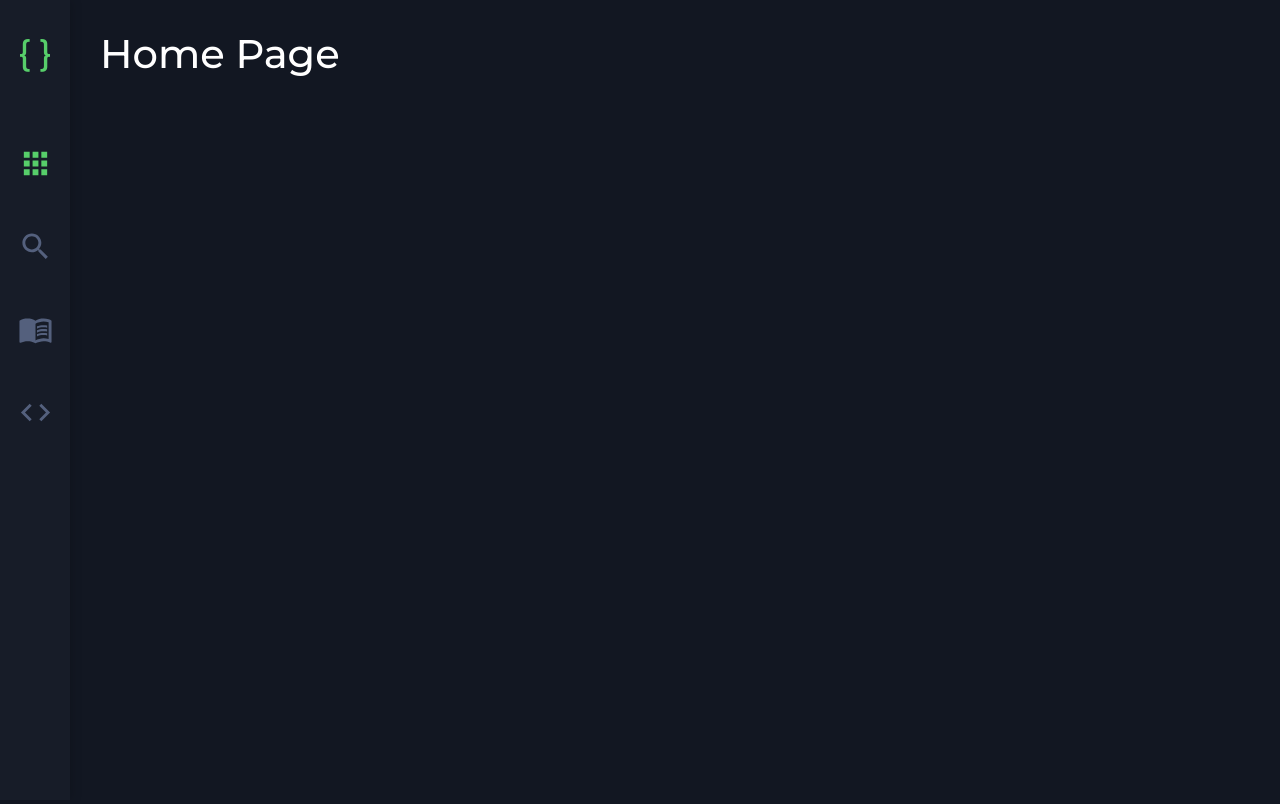
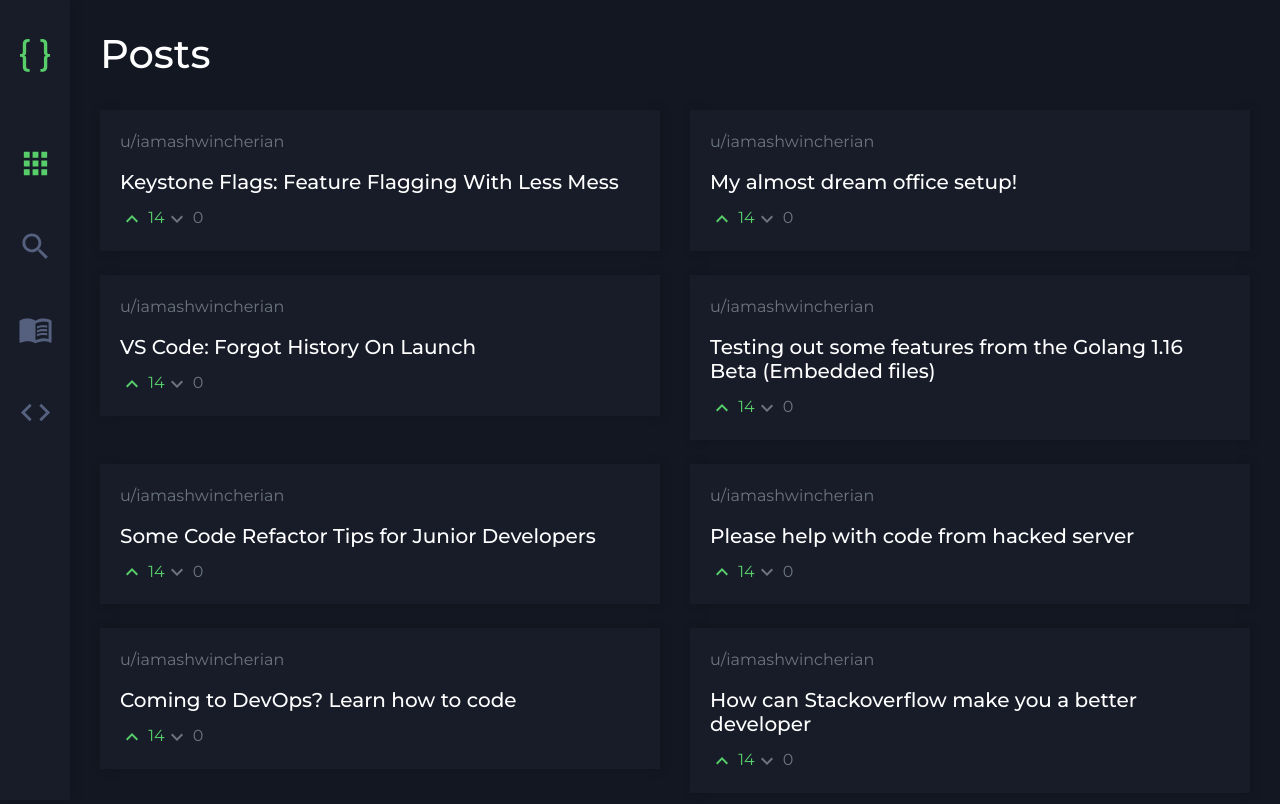
Before and after one commit to app-dot-lab/learn-to-code, a React (Create React App) app in the folder client/: page / in a window 1280 px wide. Shown: the top 804 px of the page. Built offline with nearby package versions, Linux system fonts and the light colour scheme.

Commit message:
Added dummy blog posts in home page

```diff
--- a/client/src/api/backend.js
+++ b/client/src/api/backend.js
@@ -1,7 +1,7 @@
 import axios from 'axios'
 
 const Backend = axios.create({
-    baseURL: 'http://localhost:5000'
+    baseURL: 'http://localhost:5000/'
 })
 
 export default Backend
--- a/client/src/components/App.js
+++ b/client/src/components/App.js
@@ -3,32 +3,74 @@ import Backend from '../api/backend'
 import Sidebar from './Sidebar'
 import Posts from './Posts'
 import Home from './Home'
+import {Row, Col, Form} from 'react-bootstrap'
 import {BrowserRouter as Router, Switch, Route} from 'react-router-dom'
 
 class App extends React.Component {
 
-    state = { message: '' }
+    state = {isSearchActive: false}
 
-    async componentDidMount() {
-        const response = (await Backend.get('/'))['data']
-        const message = response.message
-        this.setState({message:message})
+    // toggling search state
+    searchListener = (isSearchActive) => {
+        this.setState({isSearchActive})
+
+        if(isSearchActive){
+            document.addEventListener("keydown", this.handleSearchEscape);
+        } else {
+            document.removeEventListener("keydown", this.handleSearchEscape);
+        }
+    }
+
+    handleSearchEscape = (e) => {
+        if(e.key == 'Escape') {
+            var isSearchActive = this.state.isSearchActive
+            isSearchActive = !isSearchActive
+            this.setState({isSearchActive})
+        }
     }
 
     render() {
         return (
             <Router>
                 <div>
-                    <Sidebar />
+                    <Sidebar searchListener={ this.searchListener } isSearchActive={this.state.isSearchActive} />
 
                     <Switch>
                         <Route path='/' exact component={Home} />
-                        <Posts path='/posts' component={Posts} />
+                        <Route path='/search' exact component={Search} />
+                        <Route path='/posts' exact component={Posts} />
                     </Switch>
+
+                    { this.state.isSearchActive && <Search /> }
                 </div>
             </Router>
         )
     }
 }
 
+class Search extends React.Component {
+
+    componentDidMount() {
+        console.log(this)
+    }
+
+    render(){
+        return (
+            <div className='search'>
+                <Row>
+                    <Col>
+                        {/* <h1>Search</h1> */}
+                        <Form className='text-center'>
+                            <Form.Group className='mx-auto' style={{width: '80%'}}>
+                                <input type='text' placeholder='Search anything' ref={(input) => { this.searchInput = input; }} />
+                                <p className='text-right mt-2'>Press 'Esc' to close</p>
+                            </Form.Group>
+                        </Form>
+                    </Col>
+                </Row>
+            </div>
+        )
+    }
+}
+
 export default App
--- a/client/src/components/Home.js
+++ b/client/src/components/Home.js
@@ -1,10 +1,44 @@
 import React from 'react'
+import {Card, Row, Col} from 'react-bootstrap'
+import {ExpandLess, ExpandMore} from '@material-ui/icons'
 
 class Home extends React.Component {
+
+    posts = [
+        { title: 'Keystone Flags: Feature Flagging With Less Mess' },
+        { title: 'My almost dream office setup!' },
+        { title: 'VS Code: Forgot History On Launch' },
+        { title: 'Testing out some features from the Golang 1.16 Beta (Embedded files)' },
+        { title: 'Some Code Refactor Tips for Junior Developers' },
+        { title: 'Please help with code from hacked server' },
+        { title: 'Coming to DevOps? Learn how to code' },
+        { title: 'How can Stackoverflow make you a better developer' },
+    ]
+
     render() {
         return (
             <div className='main-container'>
-                <h1>Home Page</h1>
+                <h1>Posts</h1>
+                <br></br>
+                <Row className='posts'>
+                    {
+                        this.posts.map((post, index) => {
+                            return (
+                                <Col md={12} md={6} className='mb-4'>
+                                    <Card className='card-retro cursor-pointer'>
+                                        <Card.Body>
+                                            <div className='card-retro-content'>
+                                                <p className='text-secondary'>u/iamashwincherian</p>
+                                                <Card.Title className='h3'>{post.title}</Card.Title>
+                                                <span className='text-green'><ExpandLess></ExpandLess> 14</span><span className='text-secondary'><ExpandMore className='text-secondary'></ExpandMore> 0</span>
+                                            </div>
+                                        </Card.Body>
+                                    </Card>
+                                </Col>
+                            )
+                        })
+                    }
+                </Row>
             </div>
         )
     }
--- a/client/src/components/Posts.js
+++ b/client/src/components/Posts.js
@@ -65,13 +65,13 @@ class Posts extends React.Component {
     render() {
         return (
             <div className='main-container'>
-                <h1>Posts</h1>
+                <h1>Courses</h1>
                 <br></br>
-                <Row className='posts'>
+                <Row className='courses'>
                     {
                         this.posts.map((post, index) => {
                             return (
-                                <Col key={index} xl={3} lg={4} sm={12} md={6}>
+                                <Col key={index} sm={12} md={6} lg={4} xl={3}>
                                     <Card className='card-dark cursor-pointer mb-5'>
                                         <Card.Img variant='top' src={post.img}/>
                                         <Card.Body>
--- a/client/src/components/Sidebar.js
+++ b/client/src/components/Sidebar.js
@@ -13,8 +13,14 @@ class Sidebar extends React.Component {
         { icon: icons.Code, text: 'IDE', link: '/ide'},
     ]
 
+    search = () => {
+        var isSearchActive = this.props.isSearchActive
+        console.log('onclick', isSearchActive)
+        isSearchActive = !isSearchActive
+        this.props.searchListener(isSearchActive)
+    }
+
     render() {
-
         return (
             <div className='sidebar text-center py-3 px-2'>
                 <div className='logo py-3'>
@@ -26,14 +32,24 @@ class Sidebar extends React.Component {
                 <div className='navbar-items'>
                     {
                         this.navItems.map((item, index) => {
-                            return (
-                                <NavLink to={item.link} exact activeClassName='navbar-active'>
-                                    <div key={index} className='navbar-item py-4'>
+
+                            if (item.text != 'Search') {
+                                return (
+                                    <NavLink to={item.link} exact activeClassName='navbar-active'>
+                                        <div key={index} className='navbar-item py-4'>
+                                            <item.icon className={`navbar-item-icon`}></item.icon>
+                                            <span className='navbar-item-label'>{item.text}</span>
+                                        </div>
+                                    </NavLink>
+                                )
+                            } else {
+                                return (
+                                    <div onClick={() => this.search()} key={index} className='navbar-item py-4'>
                                         <item.icon className={`navbar-item-icon`}></item.icon>
                                         <span className='navbar-item-label'>{item.text}</span>
                                     </div>
-                                </NavLink>
-                            )
+                                )
+                            }
                         })
                     }
 
--- a/client/src/styles.css
+++ b/client/src/styles.css
@@ -55,6 +55,29 @@ body {
     box-shadow: 2px 0px 10px rgba(0, 0, 0, 0.15);
 }
 
+.card-retro {
+    border: none;
+    background-color: #00000000;
+}
+
+.card-retro .card-body{
+    padding: 0;
+    box-shadow: 2px 0px 10px rgba(0, 0, 0, 0.15);
+    background-color: #57CE6A;
+}
+
+.card-retro-content {
+    padding: 1.25rem;
+    background-color: #171C28;
+    transform: translateX(0)  translateY(0);
+    transition: transform 0.2s ease-in-out;
+}
+
+.card-retro:hover .card-retro-content{
+    transform: translateX(4px)  translateY(-4px);
+    transition: transform 0.2s ease-in-out;
+}
+
 /* sidebar */
 
 .logo * {
@@ -62,7 +85,7 @@ body {
 }
 
 .sidebar {
-    z-index: 10000;
+    z-index: 1000;
     background-color: #171C28;
     width: 70px;
     height: 100vh;
@@ -109,6 +132,37 @@ body {
     border-radius: 5px;
 }
 
+/* Search */
+
+.search {
+    background-color: rgba(0, 0, 0, 0.9);
+    z-index: 2000;
+    position: fixed;
+    width: 100vw;
+    height: 100vh;
+    top: 0;
+    left: 0;
+}
+
+.search .col {
+    margin: 50px;
+}
+
+.search form input{
+    background-color: transparent;
+    border: none;
+    padding: 20px 0;
+    color: white;
+    font-size: 25px;
+    width: 100%;
+    border-bottom: 4px solid #57CE6A;
+    margin: 0 auto;
+}
+
+.search form input:focus {
+    outline: none;
+}
+
 /* posts */
 
 .tag {
```
Also changed, not shown: 1 other file (tests, documents, lock files or other folders).
